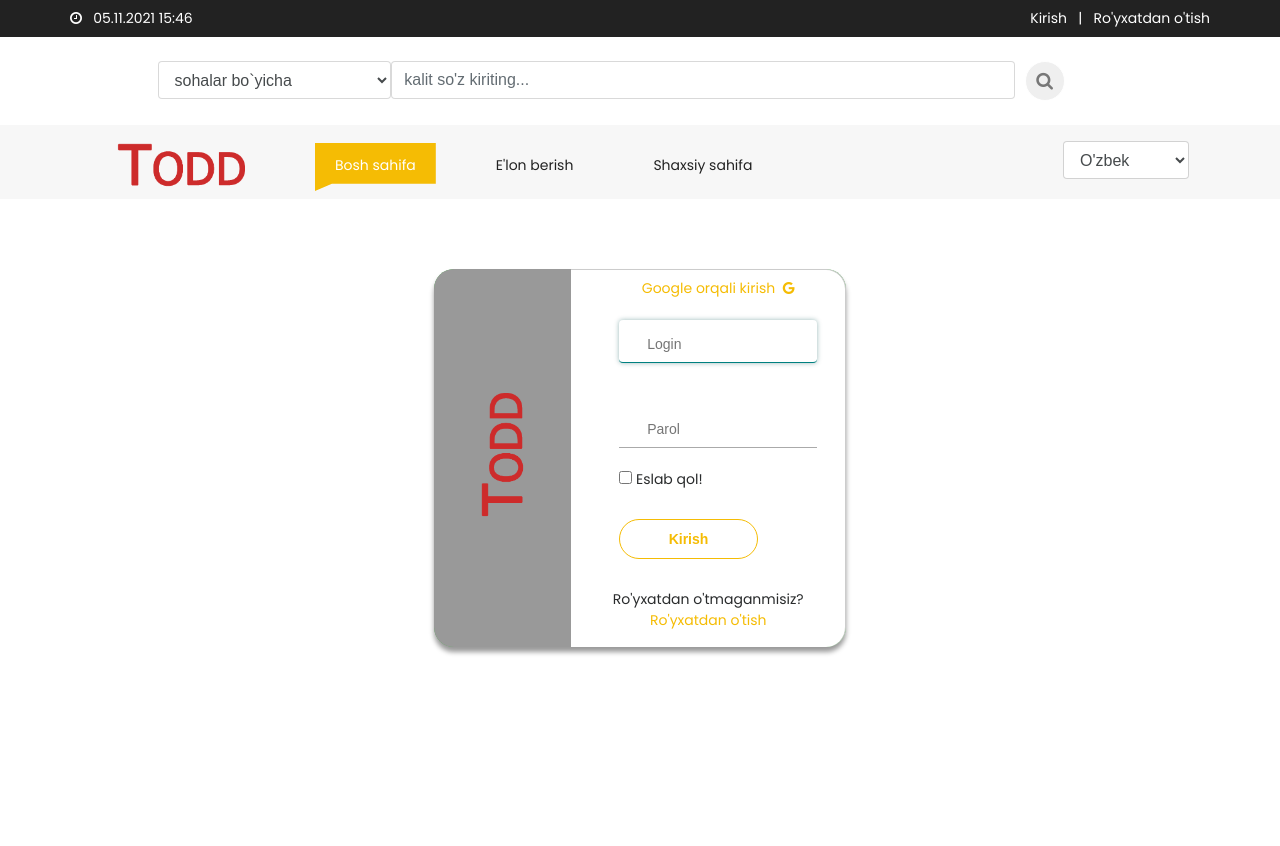
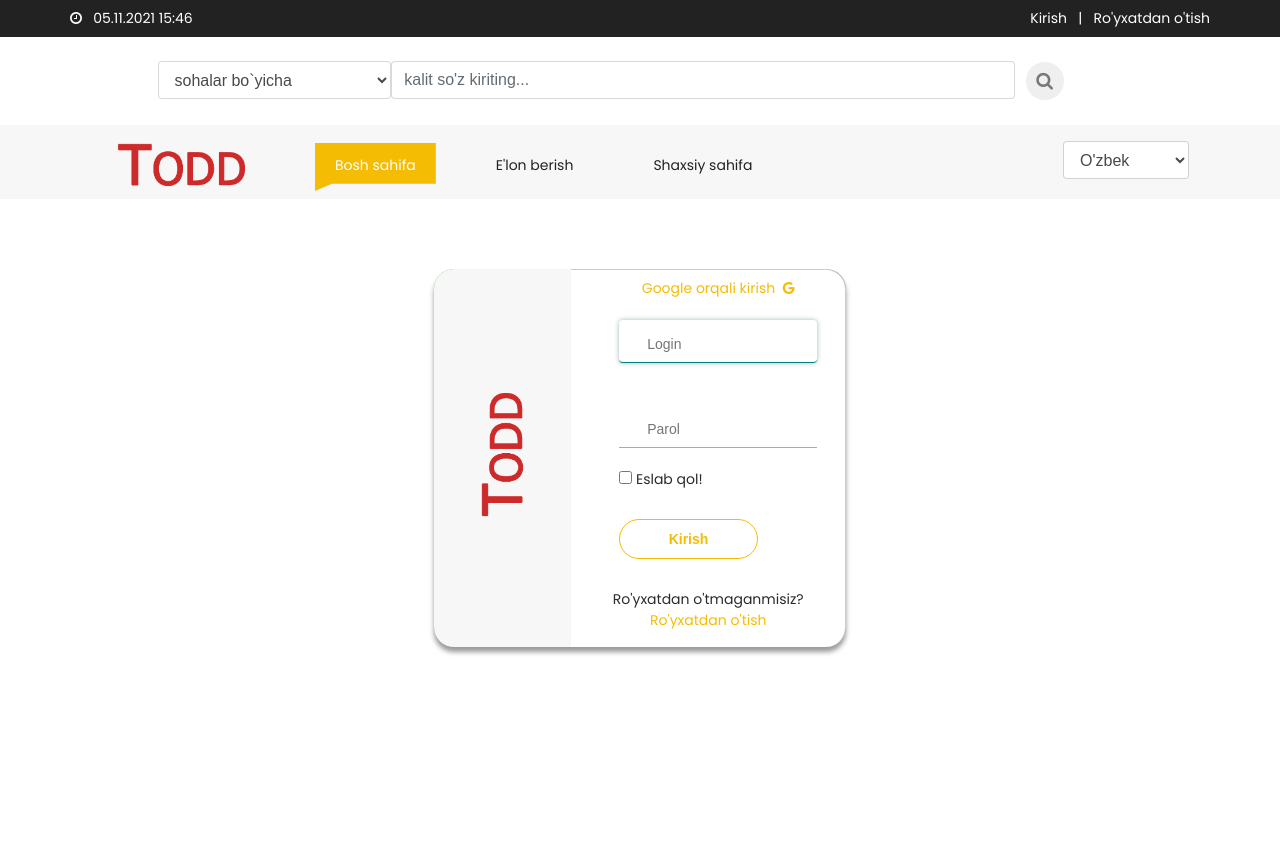
Before and after one commit to sardoruktamov/rishton_news, a Django app: page /login/ in a window 1280 px wide. Shown: the top 846 px of the page. Run offline with Django 3.2, Linux system fonts and the light colour scheme; data that the repository does not hold is empty; some libraries are stand-ins or nearby versions.

Commit message:
logo uchun orqa fon o'zgardi

```diff
--- a/static/css/login.css
+++ b/static/css/login.css
@@ -10,7 +10,7 @@
 	display: flex;
 }
 .company__info{
-	background-color: #999999;
+	background-color: #f7f7f7;
 	border-top-left-radius: 20px;
 	border-bottom-left-radius: 20px;
 	display: flex;
```
